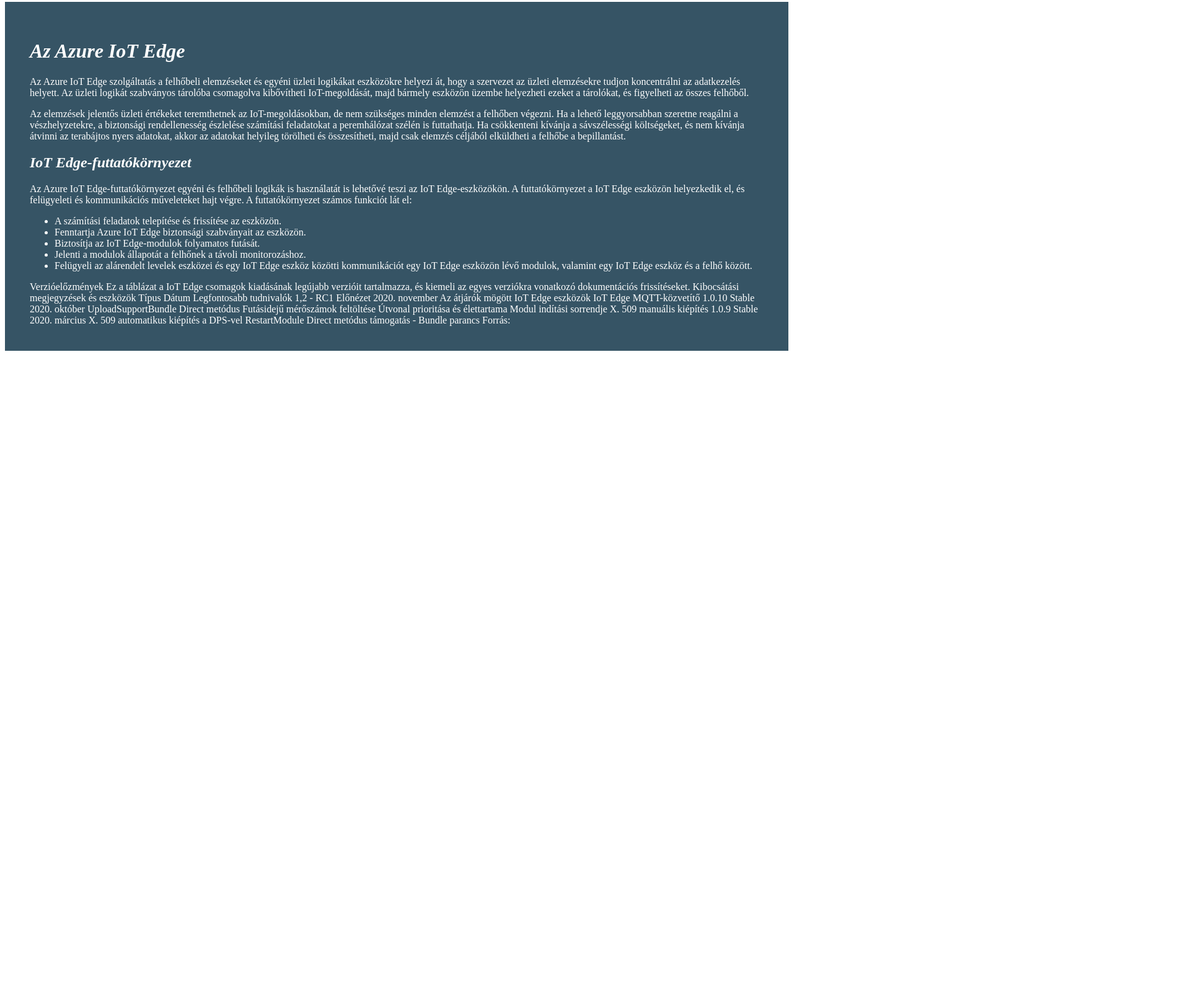
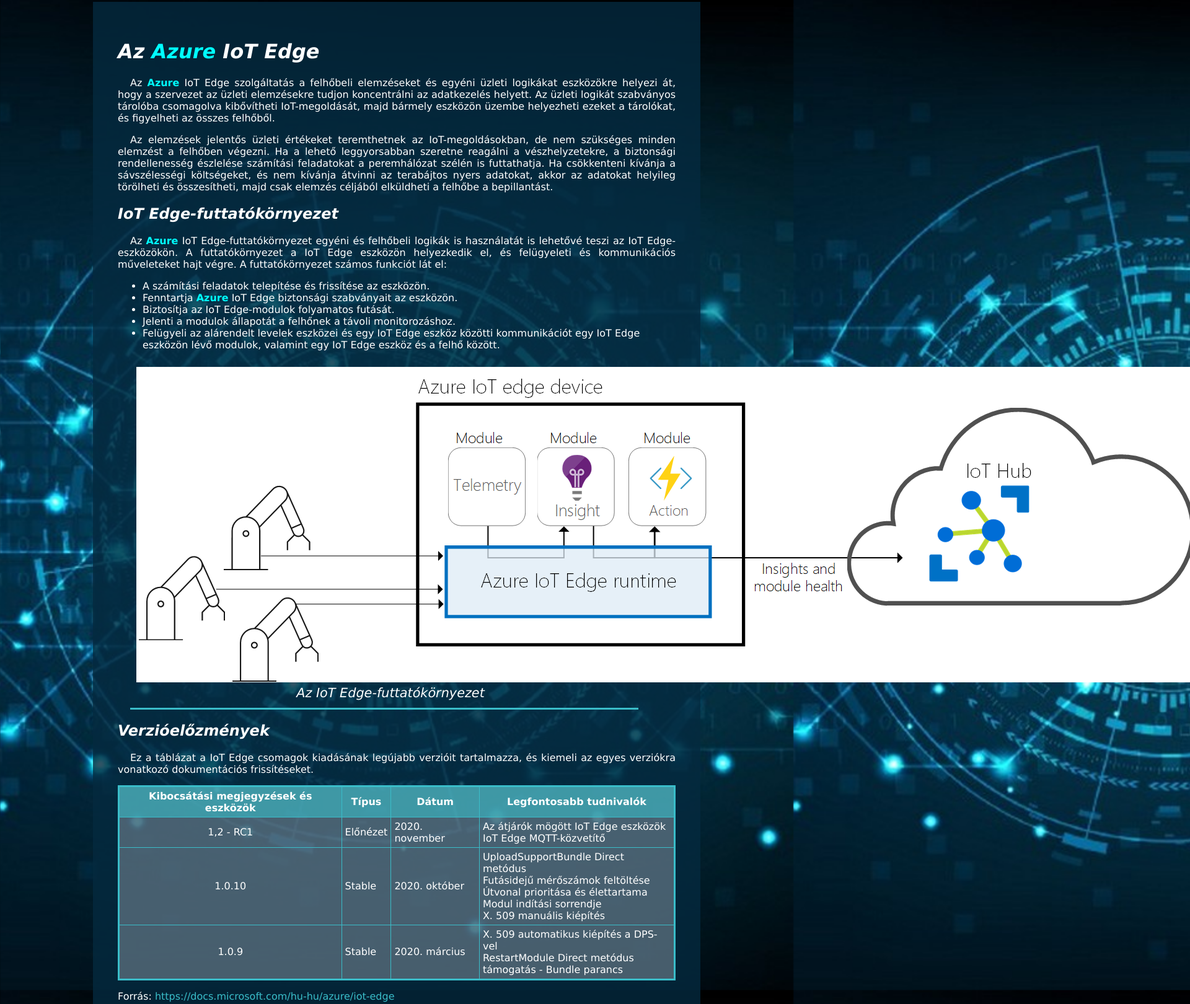
Before and after one commit to 06776/2022-11-29Azure, a plain HTML site: page index.html in a window 1280 px wide. Shown: the part 5-1625 px from the top of the page at 62% size, 1920 px wide, since content can reach past the window. Before the commit the page ends 800 px from the top, so only its background shows below. Drawn offline with Linux system fonts and the light colour scheme.

Commit message:
Create Head

```diff
--- a/index.html
+++ b/index.html
@@ -4,75 +4,108 @@
 <head>
     <meta charset="UTF-8">
     <title>Azure IoT Edge</title>
-  <link rel="stylesheet" href="/styles.css">
+    <link rel="stylesheet" href="styles.css">
 </head>
 
 <body>
     <div id="content">
-    <h1><i>Az Azure IoT Edge</i></h1>
-
-    <p>Az Azure IoT Edge szolgáltatás a felhőbeli elemzéseket és egyéni üzleti logikákat eszközökre helyezi át, hogy a
-      szervezet az üzleti elemzésekre tudjon koncentrálni az adatkezelés helyett. Az üzleti logikát szabványos tárolóba
-      csomagolva kibővítheti IoT-megoldását, majd bármely eszközön üzembe helyezheti ezeket a tárolókat, és figyelheti
-      az
-      összes felhőből.</p>
-    <p>Az elemzések jelentős üzleti értékeket teremthetnek az IoT-megoldásokban, de nem szükséges minden elemzést a
+        <h1>Az <span style="color: cyan;"><b>Azure</b></span> IoT Edge</h1>
+        <p>
+            Az <span style="color: cyan;"><b>Azure</b></span> IoT Edge szolgáltatás a felhőbeli elemzéseket és egyéni
+            üzleti logikákat eszközökre helyezi át, hogy a szervezet az üzleti elemzésekre tudjon koncentrálni az
+            adatkezelés helyett. Az üzleti logikát szabványos tárolóba csomagolva kibővítheti IoT-megoldását, majd
+            bármely eszközön üzembe helyezheti ezeket a tárolókat, és figyelheti az összes felhőből.
+        </p>
+        <p>
+            Az elemzések jelentős üzleti értékeket teremthetnek az IoT-megoldásokban, de nem szükséges minden elemzést a
             felhőben végezni. Ha a lehető leggyorsabban szeretne reagálni a vészhelyzetekre, a biztonsági rendellenesség
             észlelése számítási feladatokat a peremhálózat szélén is futtathatja. Ha csökkenteni kívánja a sávszélességi
             költségeket, és nem kívánja átvinni az terabájtos nyers adatokat, akkor az adatokat helyileg törölheti és
-      összesítheti, majd csak elemzés céljából elküldheti a felhőbe a bepillantást.</p>
+            összesítheti, majd csak elemzés céljából elküldheti a felhőbe a bepillantást.
+        </p>
 
-    <h2><i>IoT Edge-futtatókörnyezet</i></h2>
-
-    <p>Az Azure IoT Edge-futtatókörnyezet egyéni és felhőbeli logikák is használatát is lehetővé teszi az IoT
-      Edge-eszközökön. A futtatókörnyezet a IoT Edge eszközön helyezkedik el, és felügyeleti és kommunikációs
-      műveleteket
-      hajt végre. A futtatókörnyezet számos funkciót lát el:</p>
-
+        <h2>IoT Edge-futtatókörnyezet</h2>
+        <p>
+            Az <span style="color: cyan;"><b>Azure</b></span> IoT Edge-futtatókörnyezet egyéni és felhőbeli logikák is
+            használatát is lehetővé teszi az IoT Edge-eszközökön. A futtatókörnyezet a IoT Edge eszközön helyezkedik el,
+            és felügyeleti és kommunikációs műveleteket hajt végre. A futtatókörnyezet számos funkciót lát el:
+        </p>
+        <p>
         <ul>
             <li>A számítási feladatok telepítése és frissítése az eszközön.</li>
-      <li>Fenntartja Azure IoT Edge biztonsági szabványait az eszközön.</li>
+            <li>Fenntartja <span style="color: cyan;"><b>Azure</b></span> IoT Edge biztonsági szabványait az eszközön.
+            </li>
             <li>Biztosítja az IoT Edge-modulok folyamatos futását.</li>
             <li>Jelenti a modulok állapotát a felhőnek a távoli monitorozáshoz.</li>
-      <li>Felügyeli az alárendelt levelek eszközei és egy IoT Edge eszköz közötti kommunikációt egy IoT Edge eszközön
-        lévő
-        modulok, valamint egy IoT Edge eszköz és a felhő között.</li>
+            <li>Felügyeli az alárendelt levelek eszközei és egy IoT Edge eszköz közötti kommunikációt egy IoT Edge
+                eszközön lévő modulok, valamint egy IoT Edge eszköz és a felhő között.</li>
         </ul>
+        </p>
+        <div class="frame">
+            <img src="runtime.png" alt="" title="IoT Edge-futtatókörnyezet">
+            <p class="caption">
+                Az IoT Edge-futtatókörnyezet
+            </p>
+        </div>
 
-    Verzióelőzmények
-
-    Ez a táblázat a IoT Edge csomagok kiadásának legújabb verzióit tartalmazza, és kiemeli az egyes verziókra vonatkozó
-    dokumentációs frissítéseket.
-
-    Kibocsátási megjegyzések és eszközök
-    Típus
-    Dátum
-    Legfontosabb tudnivalók
-
-    1,2 - RC1
-    Előnézet
-    2020. november
+        <h2>Verzióelőzmények</h2>
+        <p>
+            Ez a táblázat a IoT Edge csomagok kiadásának legújabb verzióit tartalmazza, és kiemeli az egyes verziókra
+            vonatkozó dokumentációs frissítéseket.
+        </p>
+        <table>
+            <thead>
+                <tr>
+                    <th>Kibocsátási megjegyzések és eszközök</th>
+                    <th>Típus</th>
+                    <th>Dátum</th>
+                    <th>Legfontosabb tudnivalók</th>
+                </tr>
+            </thead>
+            <tbody>
+                <tr>
+                    <td style="text-align: center;">1,2 - RC1</td>
+                    <td>Előnézet</td>
+                    <td>2020. november</td>
+                    <td>
                         Az átjárók mögött IoT Edge eszközök
+                        <br>
                         IoT Edge MQTT-közvetítő
-
-    1.0.10
-    Stable
-    2020. október
+                    </td>
+                </tr>
+                <tr>
+                    <td style="text-align: center;">1.0.10</td>
+                    <td>Stable</td>
+                    <td>2020. október</td>
+                    <td>
                         UploadSupportBundle Direct metódus
+                        <br>
                         Futásidejű mérőszámok feltöltése
+                        <br>
                         Útvonal prioritása és élettartama
+                        <br>
                         Modul indítási sorrendje
+                        <br>
                         X. 509 manuális kiépítés
-
-    1.0.9
-    Stable
-    2020. március
+                    </td>
+                </tr>
+                <tr>
+                    <td style="text-align: center;">1.0.9</td>
+                    <td>Stable</td>
+                    <td>2020. március</td>
+                    <td>
                         X. 509 automatikus kiépítés a DPS-vel
+                        <br>
                         RestartModule Direct metódus
+                        <br>
                         támogatás - Bundle parancs
-
-    Forrás:
-
+                    </td>
+                </tr>
+            </tbody>
+        </table>
+        </p>
+        Forrás:<a href="https://docs.microsoft.com/hu-hu/azure/iot-edge" target="_blank">
+            https://docs.microsoft.com/hu-hu/azure/iot-edge</a>
     </div>
 </body>
 
--- a/styles.css
+++ b/styles.css
@@ -5,17 +5,45 @@ body {
   background-position-x: center;
   background-position-y: center;
   color: white;
+  font-family: Geneva, sans-serif;
+  background-image: url(hatter.jpg);
 }
 
 #content {
   background-color: rgba(4, 42, 63, 0.8);
   margin-bottom: 20px;
   padding: 40px;
+  width: 900px;
+  margin-top: 20px;
+  margin: auto;
 }
 
 .frame {
   padding: 0px 25px 0px 25px;
   margin: auto 20px;
+}
+
+.frame {
+  padding: 10px;
+  max-width: 800px;
+  border-bottom: 3px solid rgb(58, 189, 201);
+}
+
+h1,
+h2 {
+  font-style: italic;
+}
+
+a,
+a:visited,
+a:active {
+  color: rgb(58, 189, 201);
+  text-decoration: none;
+}
+
+a:hover {
+  text-decoration: none;
+  color: yellow;
 }
 
 .caption {
@@ -44,3 +72,13 @@ td {
   border: 1px solid rgb(58, 189, 201);
   padding: 5px;
 }
+
+span {
+  color: cyan;
+  font-weight: bold;
+}
+
+div p {
+  text-align: justify;
+  text-indent: 20px;
+}
```
Lines whose indentation alone changed are shown as unchanged.
